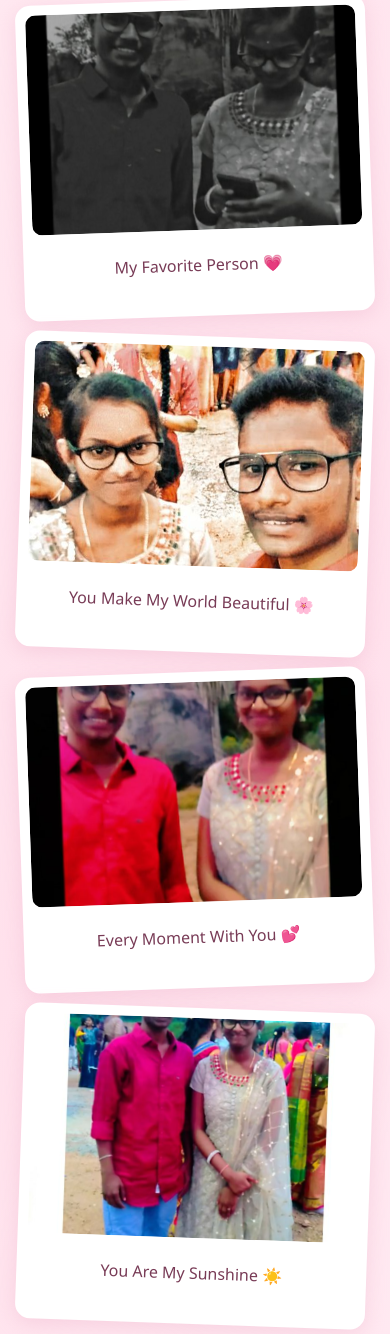
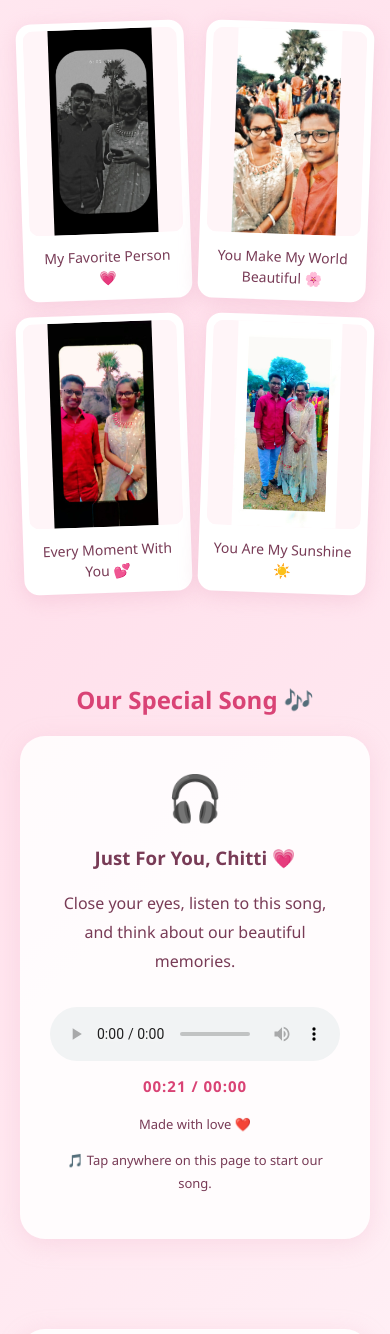
Before and after one commit to Arjun0821/chitti, a plain HTML site: page index.html in a window 390 px wide. Shown: the part 1047-2381 px from the top of the page. Drawn offline with Linux system fonts and the light colour scheme.

Commit message:
Refactor index.html for better design and functionality
Updated styles, added responsive design, and improved music player functionality.

````diff
--- a/index.html
+++ b/index.html
@@ -1,4 +1,4 @@
-
+```html
 <!DOCTYPE html>
 <html lang="en">
 
@@ -9,7 +9,6 @@
 <title>For My Chitti 💗</title>
 
 <style>
-
 * {
     box-sizing: border-box;
 }
@@ -73,20 +72,24 @@ section {
     box-shadow: 0 5px 25px #e7a5bf44;
 }
 
+/* PHOTO GALLERY */
+
 .gallery {
     display: grid;
-    grid-template-columns: repeat(auto-fit, minmax(200px, 1fr));
-    gap: 20px;
+    grid-template-columns: repeat(auto-fit, minmax(220px, 1fr));
+    gap: 22px;
     margin-top: 30px;
+    align-items: start;
 }
 
 .photo {
+    min-width: 0;
     background: white;
-    padding: 10px 10px 20px;
+    padding: 10px 10px 18px;
     border-radius: 15px;
     box-shadow: 0 5px 20px #e7a5bf55;
     transform: rotate(-2deg);
-    transition: 0.3s;
+    transition: transform 0.3s ease;
 }
 
 .photo:nth-child(even) {
@@ -94,15 +97,25 @@ section {
 }
 
 .photo:hover {
-    transform: rotate(0deg) scale(1.04);
+    transform: rotate(0deg) scale(1.03);
 }
 
 .photo img {
+    display: block;
     width: 100%;
-    height: 250px;
-    object-fit: cover;
+    aspect-ratio: 3 / 4;
+    height: auto;
+    object-fit: contain;
+    object-position: center;
+    background: #fff5f8;
     border-radius: 10px;
 }
+
+.photo p {
+    margin: 12px 4px 0;
+}
+
+/* MUSIC PLAYER */
 
 .music {
     background: #ffffffdd;
@@ -118,20 +131,37 @@ audio {
     margin-top: 15px;
 }
 
+#songTimestamp {
+    font-size: 15px;
+    color: #d94375;
+    font-weight: bold;
+    margin: 12px 0;
+    letter-spacing: 1px;
+}
+
 .music-icon {
     font-size: 45px;
     animation: beat 1s infinite;
 }
 
 @keyframes beat {
-    0%, 100% { transform: scale(1); }
-    50% { transform: scale(1.2); }
+    0%, 100% {
+        transform: scale(1);
+    }
+
+    50% {
+        transform: scale(1.2);
+    }
 }
+
+/* FOOTER */
 
 footer {
     padding: 30px;
     color: #d94375;
 }
+
+/* FLOATING HEARTS */
 
 .heart {
     position: fixed;
@@ -148,9 +178,26 @@ footer {
     }
 }
 
-@media(max-width:600px) {
+/* MOBILE RESPONSIVE */
+
+@media (max-width: 600px) {
+
+    .gallery {
+        grid-template-columns: repeat(2, minmax(0, 1fr));
+        gap: 14px;
+    }
+
+    .photo {
+        padding: 7px 7px 12px;
+    }
+
     .photo img {
-        height: 220px;
+        aspect-ratio: 3 / 4;
+    }
+
+    .photo p {
+        font-size: 14px;
+        line-height: 1.5;
     }
 
     .message {
@@ -158,6 +205,11 @@ footer {
     }
 }
 
+@media (max-width: 360px) {
+    .gallery {
+        grid-template-columns: 1fr;
+    }
+}
 </style>
 </head>
 
@@ -217,46 +269,23 @@ footer {
     <div class="gallery">
 
         <div class="photo">
-
-            <img
-            src="Snapchat-360521276.jpg"
-            alt="Our memory 1">
-
+            <img src="Snapchat-360521276.jpg" alt="Our memory 1">
             <p>My Favorite Person 💗</p>
-
         </div>
 
+        <div class="photo">
+            <img src="Snapchat-600537584.jpg" alt="Our memory 2">
+            <p>You Make My World Beautiful 🌸</p>
+        </div>
 
         <div class="photo">
-
-            <img
-            src="Snapchat-600537584.jpg"
-            alt="Our memory 2">
-
-            <p>You Make My World Beautiful 🌸</p>
-
+            <img src="Snapchat-1356207618.jpg" alt="Our memory 3">
+            <p>Every Moment With You 💕</p>
         </div>
 
-
         <div class="photo">
-
-            <img
-            src="Snapchat-1356207618.jpg"
-            alt="Our memory 3">
-
-            <p>Every Moment With You 💕</p>
-
-        </div>
-
-
-        <div class="photo">
-
-            <img
-            src="Snapchat-1691763558.jpg"
-            alt="Our memory 4">
-
+            <img src="Snapchat-1691763558.jpg" alt="Our memory 4">
             <p>You Are My Sunshine ☀️</p>
-
         </div>
 
     </div>
@@ -281,15 +310,17 @@ footer {
             and think about our beautiful memories.
         </p>
 
-        <audio id="song" controls loop preload="auto">
+        <audio id="song" controls loop preload="metadata">
 
             <source
-            src="Hey-Rangule-SnapYT.App.mp3"
-            type="audio/mpeg">
+                src="Hey-Rangule-SnapYT.App.mp3"
+                type="audio/mpeg">
 
             Your browser does not support audio.
 
         </audio>
+
+        <p id="songTimestamp">00:21 / 00:00</p>
 
         <p style="font-size:13px">
             Made with love ❤️
@@ -346,7 +377,7 @@ footer {
 
 <script>
 
-// Surprise button
+// SURPRISE BUTTON
 
 function openSurprise() {
 
@@ -357,7 +388,7 @@ function openSurprise() {
 }
 
 
-// Hug button
+// HUG BUTTON
 
 function sendHug() {
 
@@ -366,24 +397,84 @@ function sendHug() {
 }
 
 
-// MUSIC AUTO START ON FIRST TAP
+// MUSIC SETTINGS
 
 const song = document.getElementById("song");
 const musicStatus = document.getElementById("musicStatus");
+const songTimestamp = document.getElementById("songTimestamp");
 
 song.volume = 0.7;
 
+// Song starting point: 21 seconds
+
+const START_TIME = 21;
+
 let musicStarted = false;
+
+
+// FORMAT SONG TIME
+
+function formatTime(seconds) {
+
+    if (!Number.isFinite(seconds)) {
+        return "00:00";
+    }
+
+    const minutes = Math.floor(seconds / 60);
+
+    const remainingSeconds = Math.floor(seconds % 60);
+
+    return `${String(minutes).padStart(2, "0")}:${String(remainingSeconds).padStart(2, "0")}`;
+
+}
+
+
+// UPDATE TIMESTAMP
+
+function updateSongTimestamp() {
+
+    songTimestamp.textContent =
+        `${formatTime(song.currentTime)} / ${formatTime(song.duration)}`;
+
+}
+
+
+// START SONG FROM 00:21
 
 function startMusic() {
 
     if (musicStarted) return;
 
+    // Wait until audio metadata is available
+
+    if (song.readyState < 1) {
+
+        musicStatus.textContent = "🎵 Loading our special song...";
+
+        song.addEventListener("loadedmetadata", startMusic, {
+            once: true
+        });
+
+        return;
+
+    }
+
+    // Set starting timestamp
+
+    if (song.currentTime < START_TIME) {
+
+        song.currentTime = START_TIME;
+
+    }
+
     song.play().then(() => {
 
         musicStarted = true;
 
-        musicStatus.textContent = "🎶 Playing our special song 💗";
+        musicStatus.textContent =
+            "🎶 Playing our special song from 00:21 💗";
+
+        updateSongTimestamp();
 
     }).catch(() => {
 
@@ -394,9 +485,12 @@ function startMusic() {
 
 }
 
-// First interaction starts the song
 
-document.addEventListener("click", startMusic, { once: true });
+// FIRST USER INTERACTION STARTS MUSIC
+
+document.addEventListener("click", startMusic, {
+    once: true
+});
 
 document.addEventListener("touchstart", startMusic, {
     once: true,
@@ -404,12 +498,14 @@ document.addEventListener("touchstart", startMusic, {
 });
 
 
-// Update music status
+// UPDATE MUSIC STATUS
 
 song.addEventListener("play", function() {
 
     musicStarted = true;
-    musicStatus.textContent = "🎶 Playing our special song 💗";
+
+    musicStatus.textContent =
+        "🎶 Playing our special song 💗";
 
 });
 
@@ -420,7 +516,16 @@ song.addEventListener("pause", function() {
 });
 
 
-// Floating hearts animation
+// UPDATE TIMESTAMP EVENTS
+
+song.addEventListener("timeupdate", updateSongTimestamp);
+
+song.addEventListener("loadedmetadata", updateSongTimestamp);
+
+song.addEventListener("durationchange", updateSongTimestamp);
+
+
+// FLOATING HEARTS ANIMATION
 
 setInterval(function() {
 
@@ -428,18 +533,21 @@ setInterval(function() {
 
     heart.className = "heart";
 
-    heart.innerHTML = ["💗", "💕", "💖", "🌸", "❤️"][
+    heart.textContent = ["💗", "💕", "💖", "🌸", "❤️"][
         Math.floor(Math.random() * 5)
     ];
 
     heart.style.left = Math.random() * 100 + "vw";
 
-    heart.style.fontSize = (15 + Math.random() * 25) + "px";
+    heart.style.fontSize =
+        (15 + Math.random() * 25) + "px";
 
     document.body.appendChild(heart);
 
     setTimeout(function() {
+
         heart.remove();
+
     }, 6000);
 
 }, 500);
@@ -448,3 +556,4 @@ setInterval(function() {
 
 </body>
 </html>
+```
````
